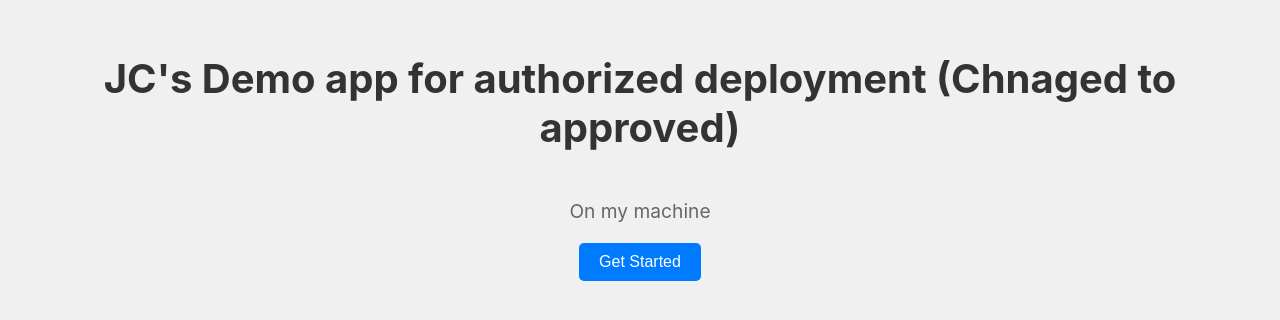
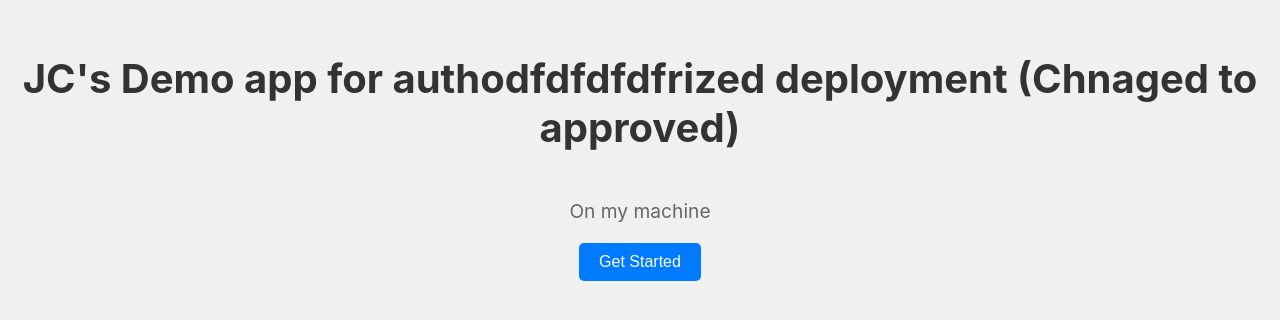
Before and after one commit to jeanclaudeaquino/my-app, a React (Create React App) app: page / in a window 1280 px wide. Shown: the part 246-566 px from the top of the page. Built offline with nearby package versions, Linux system fonts and the light colour scheme.

Commit message:
update copy

```diff
--- a/src/App.js
+++ b/src/App.js
@@ -2,7 +2,7 @@
 const HomeScreen = () => {
   return (
     <div style={styles.container}>
-      <h1 style={styles.title}>JC's Demo app for authorized deployment (Chnaged to approved)</h1>
+      <h1 style={styles.title}>JC's Demo app for authodfdfdfdfrized deployment (Chnaged to approved)</h1>
       <p style={styles.description}>
        On my machine
       </p>
```
